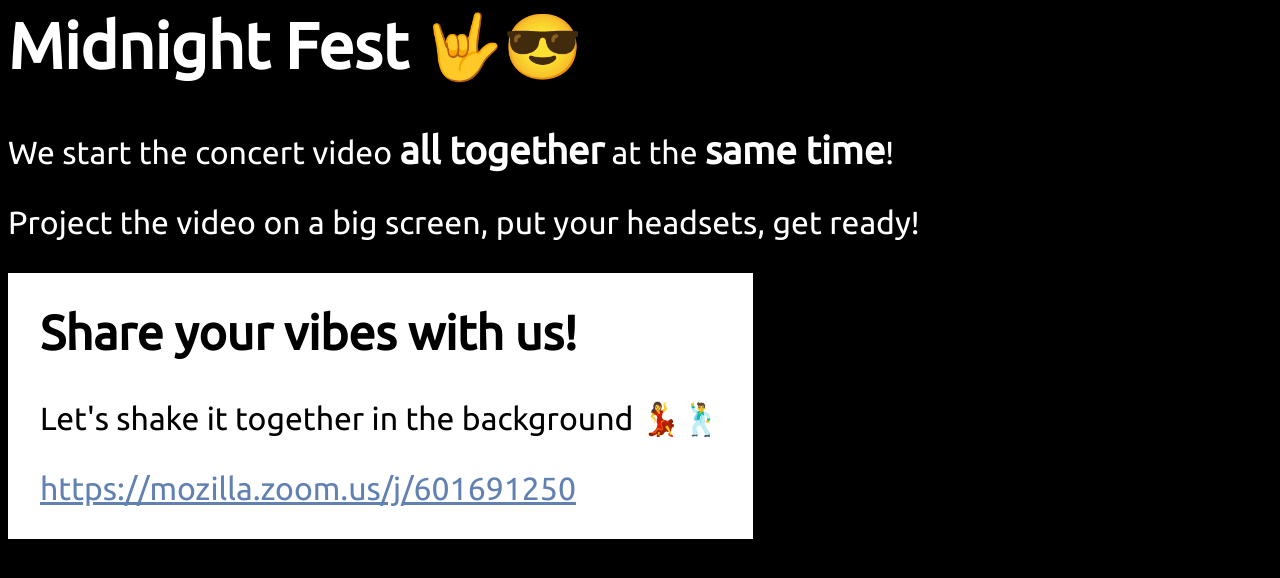
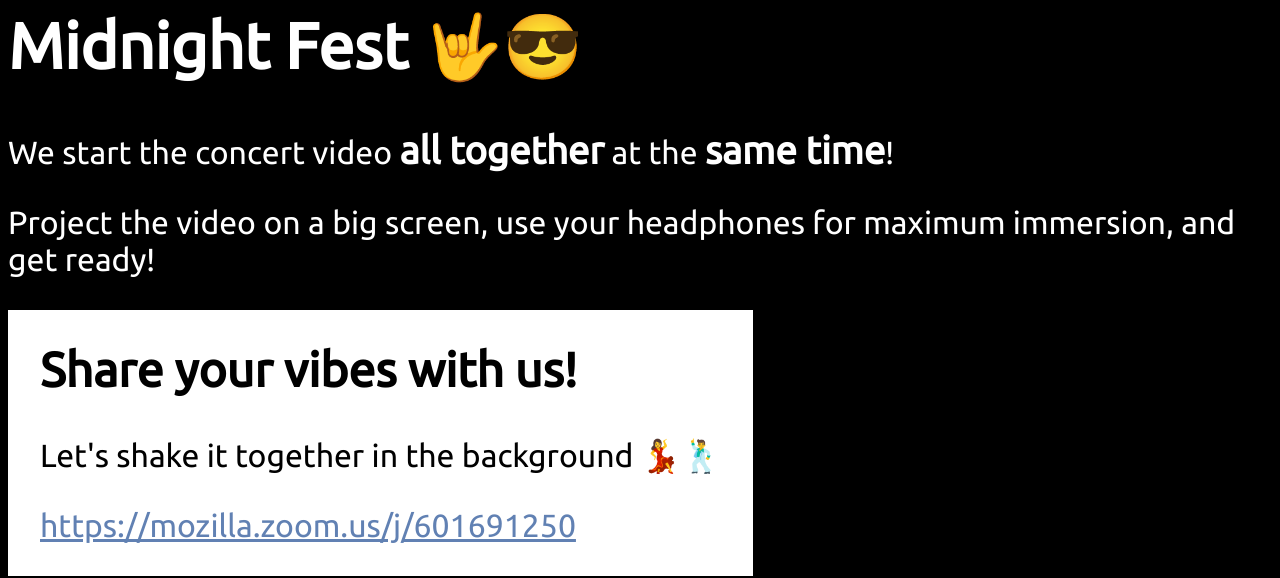
Before and after one commit to leplatrem/remote-fest, a plain HTML site: page index.html in a window 1280 px wide. Shown: the top 578 px of the page. Drawn offline with Linux system fonts and the light colour scheme.

Commit message:
Rephrase

```diff
--- a/index.html
+++ b/index.html
@@ -10,7 +10,7 @@
 <body>
   <h1>Midnight Fest 🤟😎</h1>
   <p>We start the concert video <em>all together</em> at the <em>same time</em>!</p>
-  <p>Project the video on a big screen, put your headsets, get ready!</p>
+  <p>Project the video on a big screen, use your headphones for maximum immersion, and get ready!</p>
   <section id="infos">
     <h1>Share your vibes with us!</h1>
     <p>Let's shake it together in the background 💃🕺</p>
```
